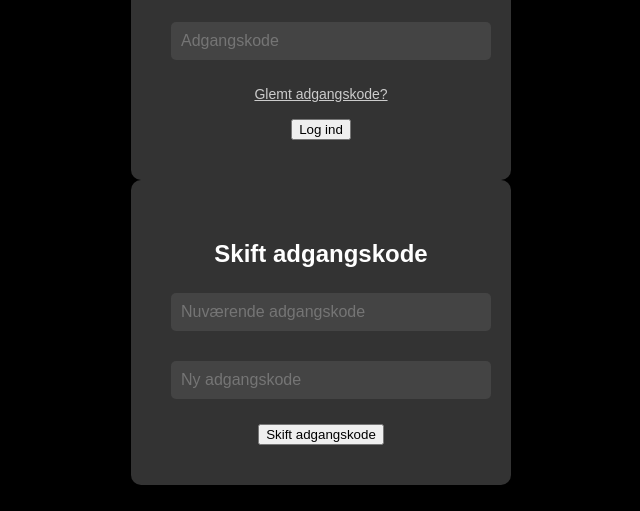
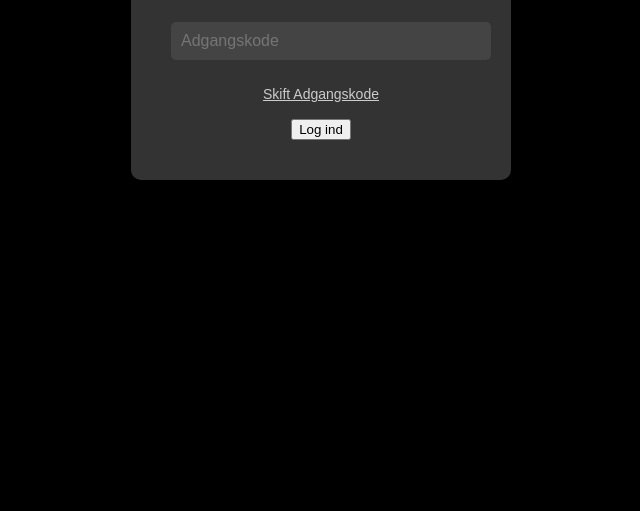
Before and after one commit to gust1887/invest-platform, a website: page HTML/login.html in a window 1280 px wide. Shown: the part 349-860 px from the top of the page, without its empty margins (319-959 px from the left). Drawn offline with Linux system fonts and the light colour scheme.

Commit message:
Ændret forside skift adgangskode

```diff
--- a/HTML/login.html
+++ b/HTML/login.html
@@ -26,28 +26,14 @@
           <input type="password" id="password" name="password" placeholder="Adgangskode" required>
         </div>
         <p class="forgot-password">
-          <a href="forgotpassword.html">Glemt adgangskode?</a>
+          <a href="changepassword.html">Skift Adgangskode</a>
         </p>
         <input type="submit" value="Log ind" class="btn-login">
       </form>
       <div id="message"></div>
     </div>
 
-    <!-- SKIFT ADGANGSKODE -->
-    <div class="form-box">
-      <h2>Skift adgangskode</h2>
-      <form id="changePasswordForm">
-        <div class="textbox">
-          <input type="password" id="oldPassword" placeholder="Nuværende adgangskode" required>
-        </div>
-        <div class="textbox">
-          <input type="password" id="newPassword" placeholder="Ny adgangskode" required>
-        </div>
-        <input type="submit" value="Skift adgangskode" class="btn-login">
-      </form>
-      <div id="changeMessage"></div>
-    </div>
-  </div>
+
 
   <!-- Script -->
   <script src="login.js"></script>
```
